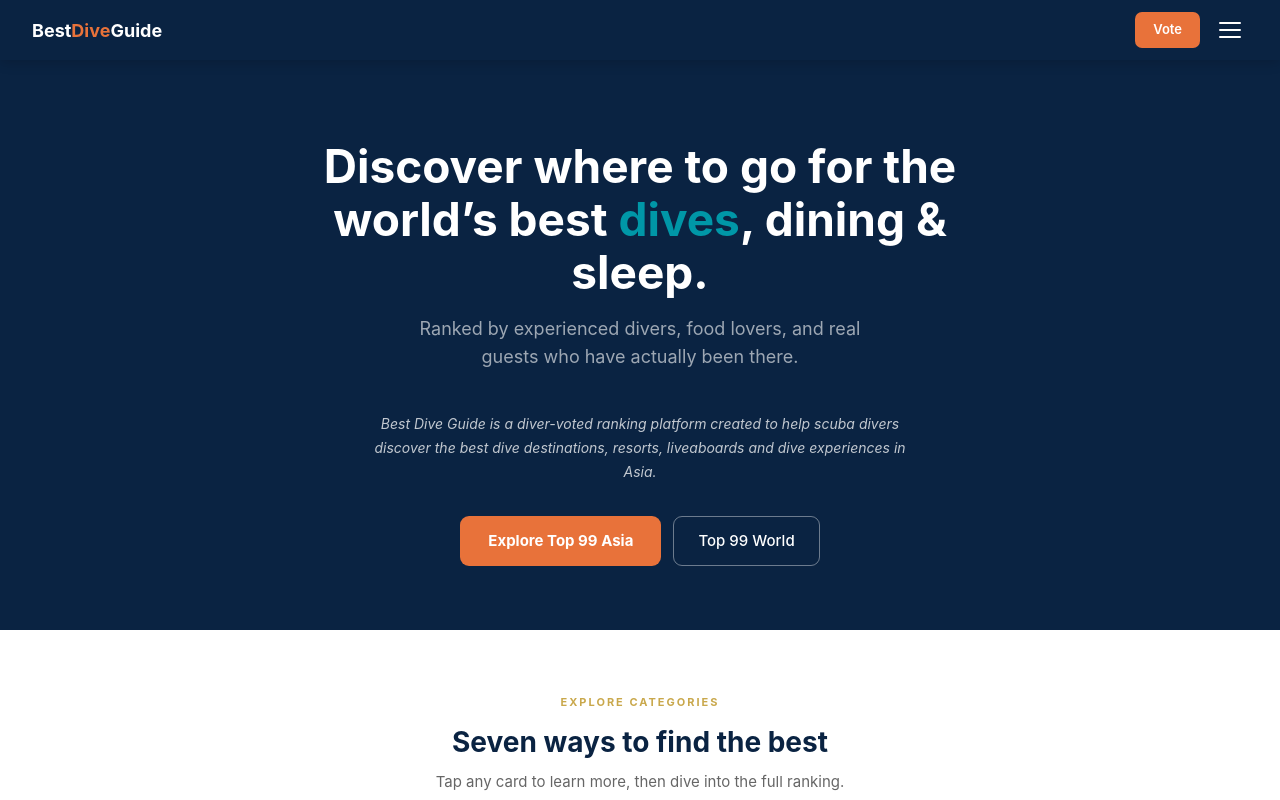
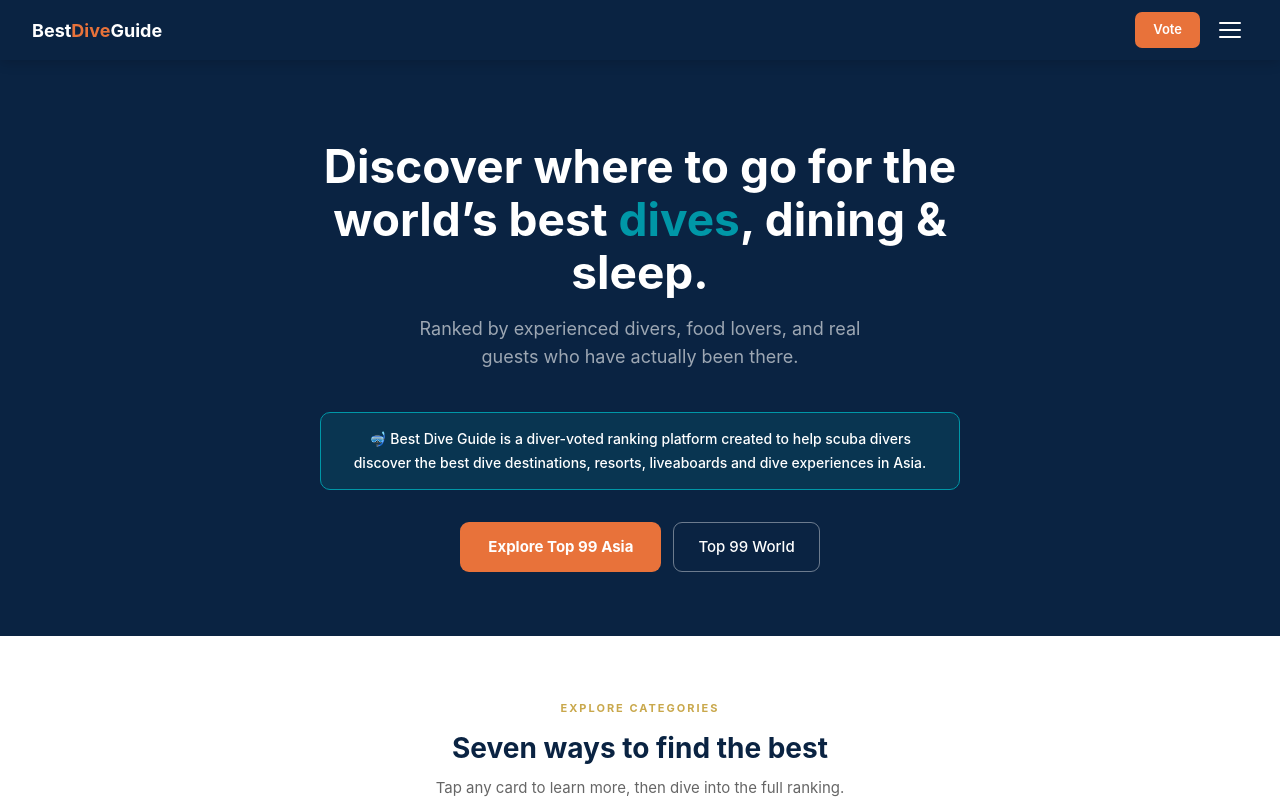
Before and after one commit to nicvdb80-cell/bestdiveguide, a Next.js app: page / in a window 1280 px wide. Shown: the top 800 px of the page. Built offline with nearby package versions, Linux system fonts and the light colour scheme.

Commit message:
fix: tagline with teal highlight box — unmissable

```diff
--- a/src/app/page.tsx
+++ b/src/app/page.tsx
@@ -48,9 +48,11 @@ export default function Home() {
         <p style={{color:"rgba(255,255,255,0.6)",fontSize:"clamp(14px,2.5vw,18px)",maxWidth:500,margin:"0 auto 2.5rem",lineHeight:1.6}}>
           Ranked by experienced divers, food lovers, and real guests who have actually been there.
         </p>
-        <p style={{fontSize:14,color:"rgba(255,255,255,0.75)",maxWidth:560,margin:"0 auto 2rem",lineHeight:1.7,fontStyle:"italic"}}>
-          Best Dive Guide is a diver-voted ranking platform created to help scuba divers discover the best dive destinations, resorts, liveaboards and dive experiences in Asia.
-        </p>
+        <div style={{maxWidth:640,margin:"0 auto 2rem",background:"rgba(0,151,167,0.15)",border:"1px solid #0097A7",borderRadius:10,padding:"14px 20px"}}>
+          <p style={{fontSize:14,color:"#fff",margin:0,lineHeight:1.7,fontWeight:500}}>
+            🤿 Best Dive Guide is a diver-voted ranking platform created to help scuba divers discover the best dive destinations, resorts, liveaboards and dive experiences in Asia.
+          </p>
+        </div>
         <div style={{display:"flex",gap:12,justifyContent:"center",flexWrap:"wrap"}}>
           <Link href="/top100" style={{background:"#E8723A",color:"#fff",padding:"14px 28px",borderRadius:9,textDecoration:"none",fontWeight:700,fontSize:15}}>Explore Top 99 Asia</Link>
           <Link href="/top100-world" style={{background:"transparent",color:"#fff",border:"1.5px solid rgba(255,255,255,0.4)",padding:"13px 24px",borderRadius:9,textDecoration:"none",fontWeight:500,fontSize:15}}>Top 99 World</Link>
```
